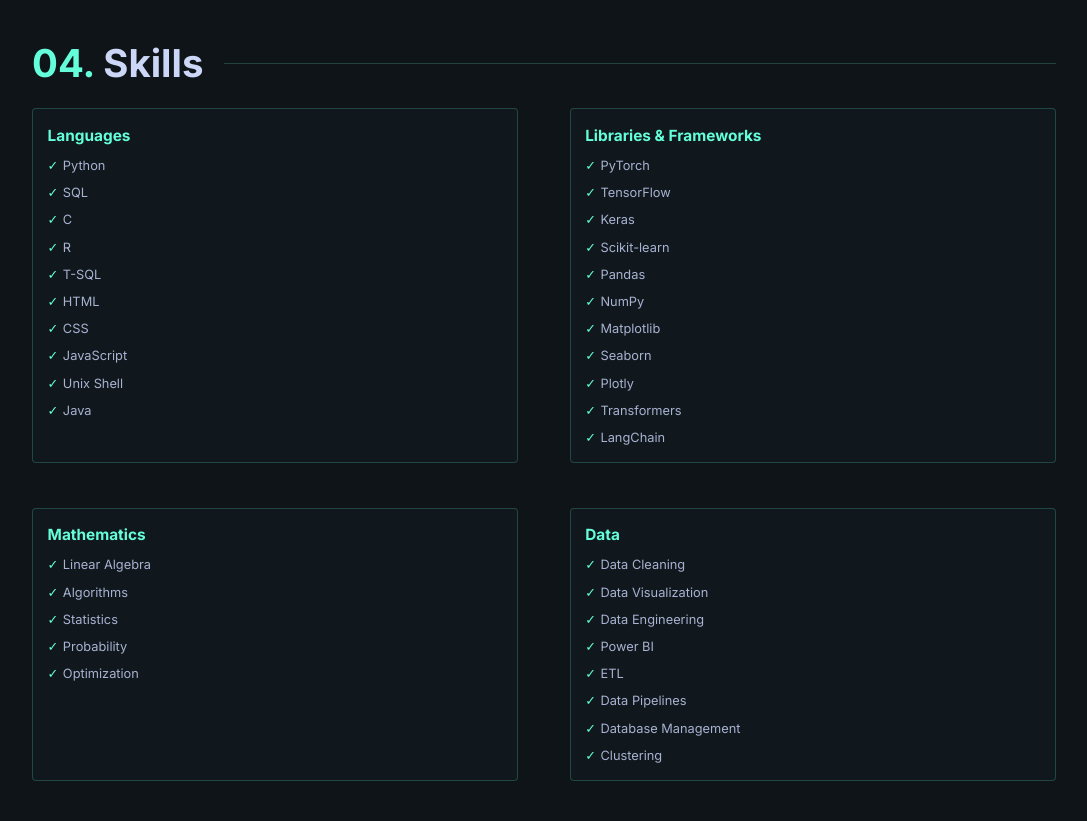
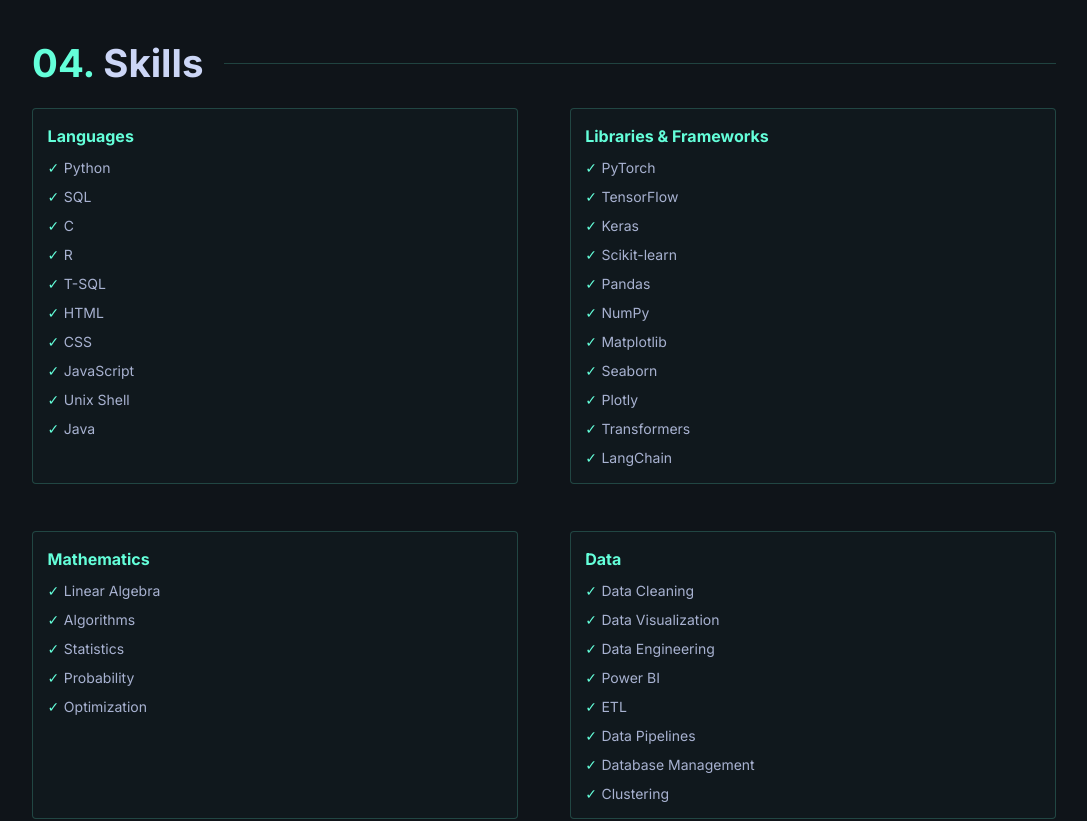
Before and after one commit to heras27-lgtm/my-portfolio, a Next.js app: page / in a window 1280 px wide. Shown: the part 4280-5101 px from the top of the page, without its empty margins (96-1183 px from the left). Built offline with nearby package versions, Linux system fonts and the light colour scheme.

Commit message:
Correction téléphone

```diff
--- a/components/sections/skills-section.tsx
+++ b/components/sections/skills-section.tsx
@@ -30,7 +30,7 @@
           </div>
 
           {/* Skills Grid */}
-          <div className="grid md:grid-cols-2" style={{ gap: "5%" }}>
+          <div className="grid grid-cols-1 md:grid-cols-2" style={{ gap: "5% 5%" }}>
             {t.skills.categories.map((category, index) => (
               <div
                 key={index}
@@ -43,7 +43,7 @@
               >
                 <h3 className="font-bold" style={{
                   color: "#64ffda",
-                  fontSize: "1.2vw",
+                  fontSize: "clamp(1rem, 1.2vw, 1.5rem)",
                   marginBottom: "2%"
                 }}>
                   {category.category}
@@ -52,7 +52,7 @@
                   {category.skills.map((skill) => (
                     <li key={skill} className="flex items-center" style={{
                       color: "#a8b2d1",
-                      fontSize: "1vw",
+                      fontSize: "clamp(0.875rem, 1vw, 1.1rem)",
                       gap: "1%"
                     }}>
                       <span style={{ color: "#64ffda" }}>✓</span>
```
